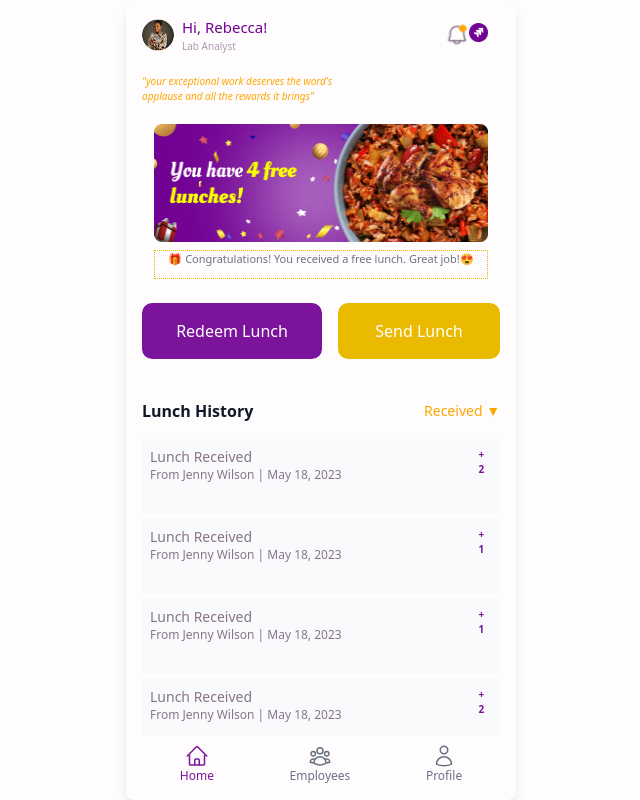
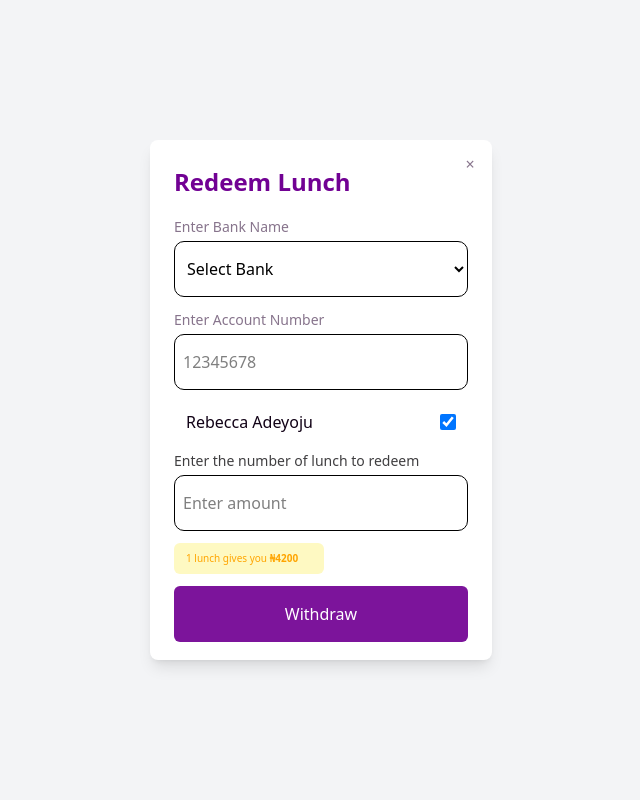
Before and after one commit to Akanimoh12/Lunch-App-Project, a React (Vite) app: page /home in a window 1280 px wide. Shown: the whole page, without its empty margins (319-959 px from the left). Built offline with nearby package versions, Linux system fonts and the light colour scheme.

Commit message:
adjustments

```diff
--- a/src/App.jsx
+++ b/src/App.jsx
@@ -1,35 +1,15 @@
-import {BrowserRouter, Routes, Route, Link} from "react-router-dom"
+
 import React from 'react'
-
-import Staff from './components/Create-Account/Staff'
-import Otp from './components/Create-Account/Otp'
-import Createaccount from './components/Create-Account/createaccount'
-import Signup from './components/Create-Account/signup'
-import Givefreelunch from './components/Lunch/givefreelunch'
-import Notification from './components/Notification/Notification'
-import Profile from './components/Profile/Profile'
-import Auth from './components/Create-Account/Auth'
-import Home02 from './components/Home/Home02'
-import Homee from './components/Home/Homee'
-import Lunch from './components/Lunch/Lunch'
+import RedeemLunch from './components/Lunch/redeemlunch'
 
 export default function App() {
   return (
-    <BrowserRouter>
+
     <div>
 
-      <Routes>
-        <Route path="/" element={<Auth/>}></Route>
-        <Route path="/organization" element={<Staff/>}></Route>
-        <Route path="/staff" element={<Staff/>}></Route>
-        <Route path="/signin" element={<Signup/>}></Route>
-        <Route path="/createaccount" element={<Createaccount/>}></Route>
-        <Route path="/otp" element={<Otp/>}></Route>
-        <Route path="/home" element={<Homee/>}></Route>
-      </Routes>
+<RedeemLunch/>
+    </div>
 
-    </div>
-    </BrowserRouter>
 
 
   )
--- /dev/null
+++ b/src/components/Lunch/redeemlunch.jsx
@@ -0,0 +1,76 @@
+import { useState } from "react";
+
+export default function RedeemLunch() {
+  const [accountNumber, setAccountNumber] = useState("");
+  const [bank, setBank] = useState("");
+  const [lunchCount, setLunchCount] = useState("");
+  const [isOpen, setIsOpen] = useState(true); // Controls visibility
+
+  if (!isOpen) return null; // If closed, don't render the component
+
+  return (
+    <div className="flex justify-center items-center min-h-screen bg-gray-100 p-4">
+      <div className="w-full max-w-[342px] h-[520px] bg-white shadow-lg rounded-lg p-6 relative">
+        {/* Exit Button */}
+        <button
+          onClick={() => setIsOpen(false)}
+          className="absolute top-3 right-3 text-[#87748C] w-[20px] h-[20px]"
+        >
+          &times;
+        </button>
+
+        <h2 className="text-[24px] font-semibold text-[#710193] mb-4 ">Redeem Lunch</h2>
+
+        {/* Bank Name Dropdown */}
+        <label className="block text-[14px] font-medium text-[#87748C] mb-1">Enter Bank Name</label>
+        <select
+          value={bank}
+          onChange={(e) => setBank(e.target.value)}
+          className="w-full p-2 border rounded-[10px] h-[56px] mb-3 focus:ring focus:ring-purple-200"
+        >
+          <option value="">Select Bank</option>
+          <option value="bank1">Bank 1</option>
+          <option value="bank2">Bank 2</option>
+        </select>
+
+        {/* Account Number Input */}
+        <label className="block text-[14px] font-medium text-[#87748C] mb-1">Enter Account Number</label>
+        <input
+          type="text"
+          placeholder="12345678"
+          value={accountNumber}
+          onChange={(e) => setAccountNumber(e.target.value)}
+          className="w-full p-2 border rounded-[10px] h-[56px] mb-3 focus:ring focus:ring-purple-200"
+        />
+
+        {/* Fixed Name Display */}
+        <div className="flex items-center justify-between  px-3 py-2 rounded-md text-[#110216] mb-2">
+          Rebecca Adeyoju
+          <input type="checkbox" checked readOnly className="h-4 w-4 text-purple-600" />
+        </div>
+
+        {/* Number of Lunches Input */}
+        <label className="block text-[14px] font-medium text-[#403f41] mb-1">
+          Enter the number of lunch to redeem
+        </label>
+        <input
+          type="number"
+          placeholder="Enter amount"
+          value={lunchCount}
+          onChange={(e) => setLunchCount(e.target.value)}
+          className="w-full p-2 border rounded-[10px] h-[56px] mb-3 focus:ring focus:ring-purple-200"
+        />
+
+        {/* Lunch Conversion Info */}
+        <div className="text-[10px] w-[150px]  bg-yellow-100 text-[#FFA500] w- py-2 px-3 rounded-md mb-3">
+          1 lunch gives you <span className="font-semibold">₦4200</span>
+        </div>
+
+        {/* Withdraw Button */}
+        <button className="w-full bg-[#7C149B] h-[56px] text-white py-2 rounded-md hover:bg-purple-800 transition">
+          Withdraw
+        </button>
+      </div>
+    </div>
+  );
+}
```
